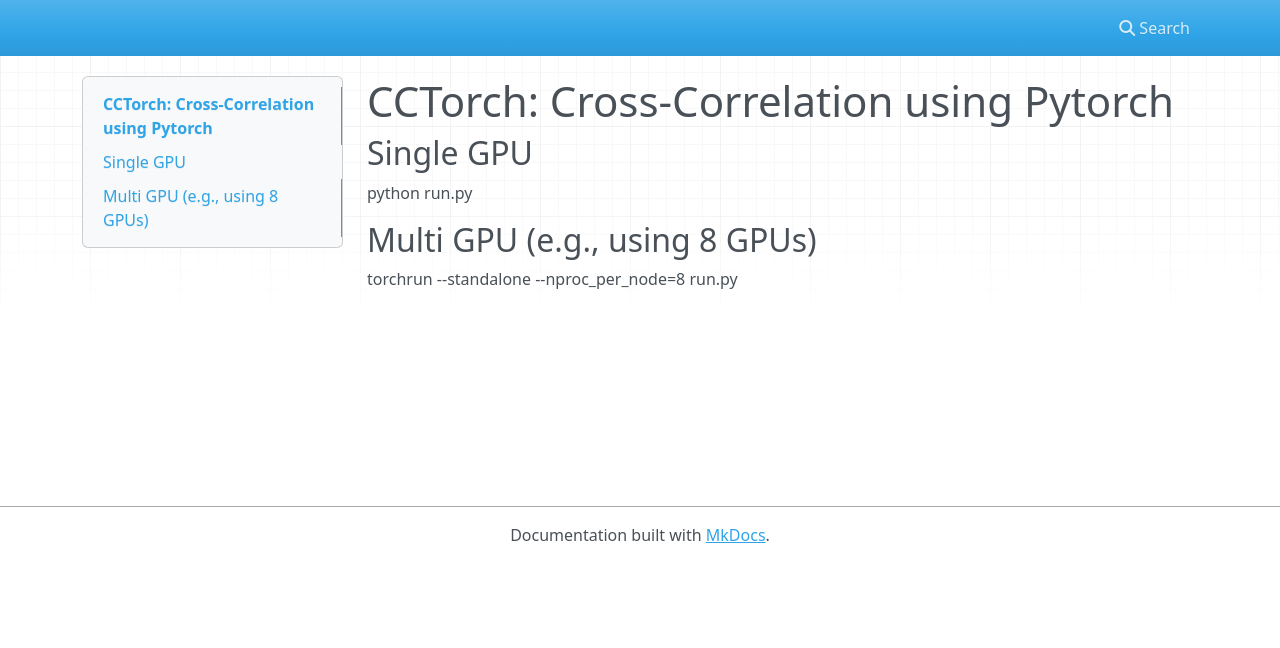
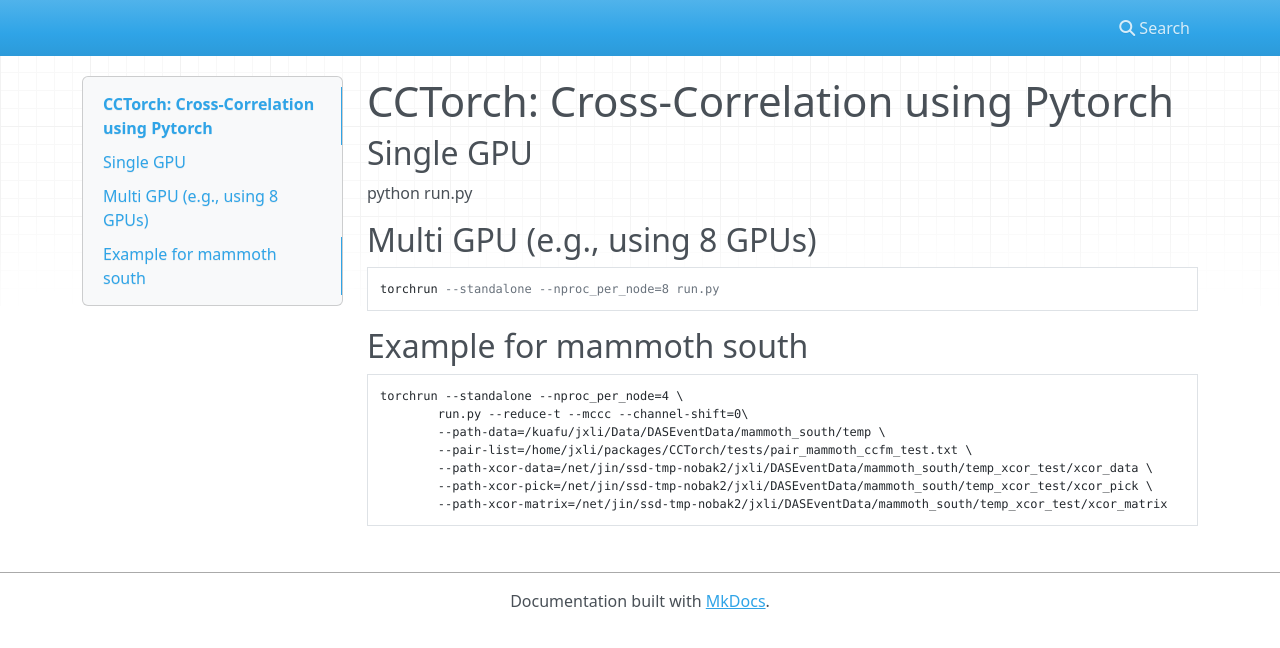
Before and after one commit to AI4EPS/CCTorch, an MkDocs documentation site: the page built from docs/README.md, in a window 1280 px wide. Shown: the top 648 px of the page. Built offline with MkDocs 1.6.1, drawn with Linux system fonts in a browser that asks for light colours; nearby versions of some CDN libraries.

Commit message:
add mammoth example

````diff
--- a/docs/README.md
+++ b/docs/README.md
@@ -4,4 +4,17 @@
 python run.py
 
 ## Multi GPU (e.g., using 8 GPUs)
+```
 torchrun --standalone --nproc_per_node=8 run.py
+```
+
+## Example for mammoth south
+```
+torchrun --standalone --nproc_per_node=4 \
+        run.py --reduce-t --mccc --channel-shift=0\
+        --path-data=/kuafu/jxli/Data/DASEventData/mammoth_south/temp \
+        --pair-list=/home/jxli/packages/CCTorch/tests/pair_mammoth_ccfm_test.txt \
+        --path-xcor-data=/net/jin/ssd-tmp-nobak2/jxli/DASEventData/mammoth_south/temp_xcor_test/xcor_data \
+        --path-xcor-pick=/net/jin/ssd-tmp-nobak2/jxli/DASEventData/mammoth_south/temp_xcor_test/xcor_pick \
+        --path-xcor-matrix=/net/jin/ssd-tmp-nobak2/jxli/DASEventData/mammoth_south/temp_xcor_test/xcor_matrix
+```
````
